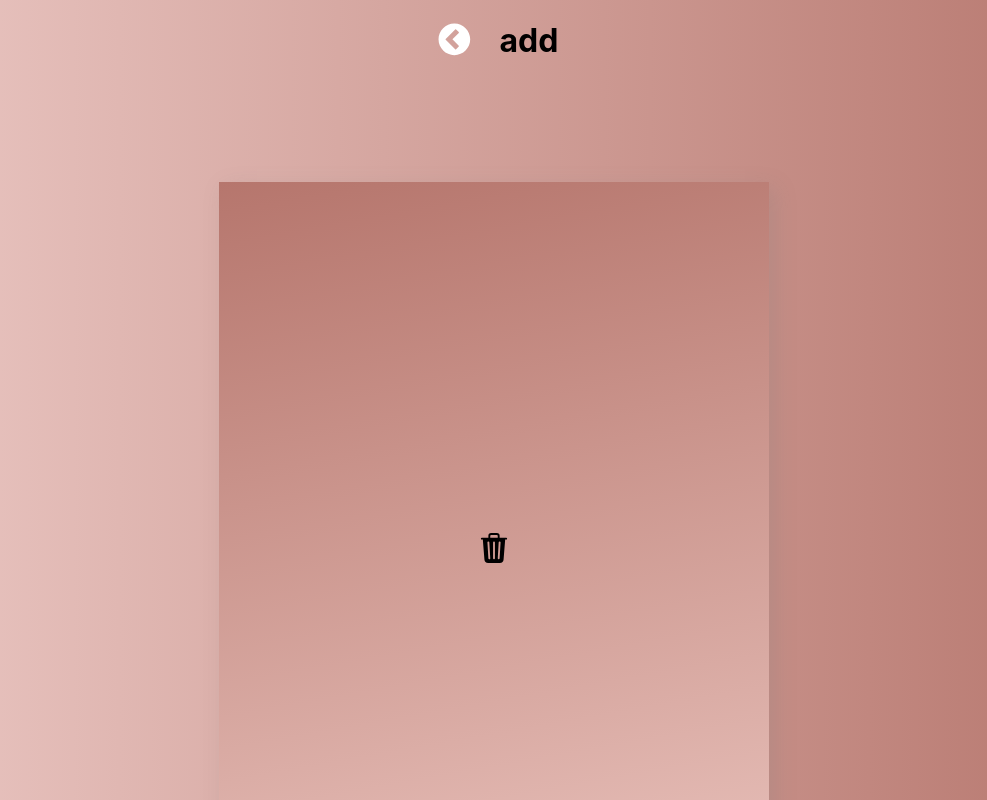
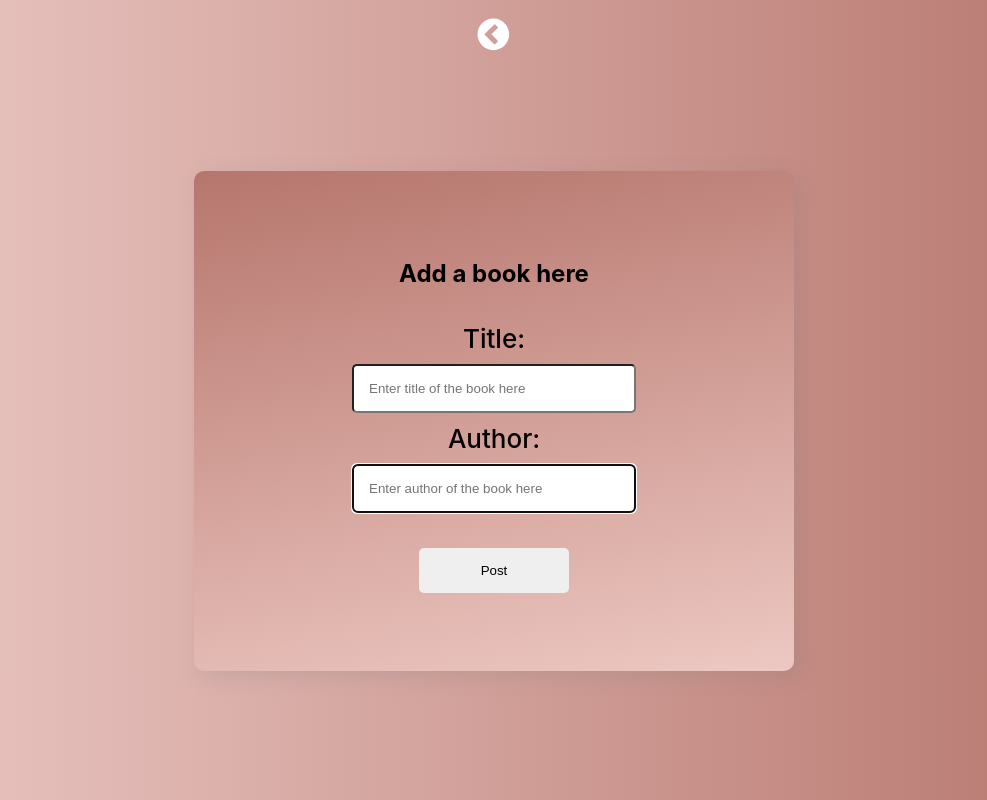
Before and after one commit to Neaa99/Nexer-case, a React (Create React App) app in the folder frontend/: page /add in a window 1280 px wide. Shown: the top 800 px of the page, without its empty margins (146-1133 px from the left). Built offline with nearby package versions, Linux system fonts and the light colour scheme; no server answers.

Commit message:
all function fixed

```diff
--- a/frontend/package.json
+++ b/frontend/package.json
@@ -3,6 +3,7 @@
   "version": "1.0.0",
   "private": true,
   "dependencies": {
+    "axios": "^0.27.2",
     "babel-eslint": "^10.0.3",
     "eslint": "^6.7.1",
     "eslint-config-airbnb": "^18.0.1",
--- a/frontend/src/App.js
+++ b/frontend/src/App.js
@@ -3,6 +3,8 @@ import { BrowserRouter, Routes, Route } from 'react-router-dom'
 
 import { AllBooks } from 'components/AllBooks'
 import { Details } from 'components/Details'
+import { AddBook } from 'components/AddBook'
+import { Search } from 'components/Search'
 
 export const App = () => {
 
@@ -12,6 +14,9 @@ export const App = () => {
           <Routes>
             <Route exact path="/" element={<AllBooks />}></Route>
             <Route exact path="/:title" element={<Details />}></Route>
+            <Route exact path="/add" element={<AddBook />}></Route>
+            <Route exact path="/search" element={<Search />}></Route>
+
             {/* <Route exact path='/:author' element={x}></Route> */}
 
             {/* <Route path="/404" element={<NotFound />}></Route>
--- /dev/null
+++ b/frontend/src/components/AddBook.js
@@ -0,0 +1,76 @@
+import React, { useState } from "react";
+import { useNavigate } from "react-router-dom";
+
+import { BackIcon } from "./BackIcon";
+
+export const AddBook = () => {
+
+    const [title, setTitle] = useState("");
+    const [author, setAuthor] = useState("");
+
+    const navigate = useNavigate()
+
+    const onBackButtonClick = () => {
+        navigate(-1);
+      };
+
+    const add = (e) => {
+        e.preventDefault();
+        fetch(`https://nexer-case-linneafrisk.herokuapp.com/add`, {
+          method: "POST",
+          headers: {
+            "Content-Type": "application/json",
+          },
+          body: JSON.stringify({
+            title,
+            author
+          }),
+        })
+          .then((res) => res.json())
+          .then((data) => {
+            if (data.success === false) {
+            } else {
+              navigate("/");
+            }
+          });
+      };
+
+    return (
+        <section className="form-container">
+        <button className="backLink" onClick={onBackButtonClick}>
+          <BackIcon />
+        </button>
+
+        <form className="add-form" onSubmit={(e) => add(e)}>
+        <h2 className="main-title">Add a book here</h2>
+
+        <div className="detailsInput">
+              <label>Title:</label>
+              <input
+                className="writeInput"
+                placeholder="Enter title of the book here"
+                type="text"
+                autoFocus={true}
+                value={title}
+                required
+                onChange={(e) => setTitle(e.target.value)}
+              />
+
+              <label>Author:</label>
+              <input
+                className="writeInput"
+                placeholder="Enter author of the book here"
+                type="text"
+                autoFocus={true}
+                value={author}
+                required
+                onChange={(e) => setAuthor(e.target.value)}
+              />
+            </div>
+            <button className="writeSubmit" type="submit">
+            Post
+          </button>
+        </form>
+        </section>
+    )
+}
--- a/frontend/src/components/AllBooks.js
+++ b/frontend/src/components/AllBooks.js
@@ -21,6 +21,24 @@ export const AllBooks = () => {
     <div>
       <h1 className="main-title">All books:</h1>
 
+      <div className='buttons'>
+        <button className="btn">
+        <Link
+              to={`/add`}
+              key={uniqid()}>
+                <p>Add a book</p>
+        </Link>
+        </button>
+
+        <button className="btn">
+        <Link
+              to={`/search`}
+              key={uniqid()}>
+                <p>Search for a book</p>
+        </Link>
+        </button>
+      </div>
+
       <section className='all-books'>
           {books.map((book) => (
             <Link
@@ -35,6 +53,7 @@ export const AllBooks = () => {
           ))}
       </section>
 
+
     </div>
   )
 }
--- a/frontend/src/components/DeleteBtn.js
+++ b/frontend/src/components/DeleteBtn.js
@@ -1,9 +1,21 @@
 import React from "react";
+import { useParams, useNavigate } from "react-router-dom";
+import axios from 'axios'
+
 
 export const DeleteBtn = () => {
 
+  const { title } = useParams()
+  const navigate = useNavigate()
+
+
     const handleDelete = async () => {
-
+        try {
+            await axios.delete(
+                `https://nexer-case-linneafrisk.herokuapp.com/books/${title}/delete`, { data: { title: title } }
+                );
+            navigate("/");
+          } catch (err) {}
     }
 
     return (
--- /dev/null
+++ b/frontend/src/components/Search.js
@@ -0,0 +1,58 @@
+import React, { useState } from "react";
+import { Link } from "react-router-dom";
+import uniqid from 'uniqid';
+
+
+export const Search = () => {
+
+    const [search, setSearch] = useState('')
+    const [active, setActive] = useState(false)
+
+    const btnHandler = () => {
+        setActive(!active)
+      }
+
+    const handleSubmit = (event) => {
+        event.preventDefault();
+        btnHandler()
+
+        fetch(`https://nexer-case-linneafrisk.herokuapp.com/books/${search}`)
+        .then((res) => res.json())
+        .then((data) => {
+            setSearch(data)
+            console.log(data)
+
+        })
+    }
+
+
+
+    return (
+        <section className="form-container">
+        <form className="search-form">
+        <label>Search:</label>
+            <input
+              className='writeInput'
+              type="text"
+            //   value={search}
+              onChange={(event) => setSearch(event.target.value)} />
+
+          <button className="search-button" type="submit" onClick={handleSubmit}>SEARCH</button>
+        </form>
+
+
+            <Link
+            to={`/${search.title}`}
+            key={uniqid()}>
+                <div className={active ? "info-details" : "info-details-closed"}>
+                <p>{search.title}</p>
+                <p>{search.author}</p>
+                </div>
+            </Link>
+
+
+
+
+        </section>
+    )
+}
--- a/frontend/src/index.css
+++ b/frontend/src/index.css
@@ -31,6 +31,12 @@ body {
   align-items: center;
   background: linear-gradient(350deg, #edc8c2, #B6766D);
   box-shadow: 6px 6px 20px rgba(122,122,122,0.212);
+  border-radius: 10px;
+
+}
+
+.info-title {
+  text-align: center;
 }
 
 .info-details:hover {
@@ -96,3 +102,105 @@ a:link {
   transition: 0.5s ease;
 
 }
+
+.form-container {
+  display: flex;
+  flex-direction: column;
+  align-items: center;
+}
+
+.add-form {
+  display: flex;
+  flex-direction: column;
+  justify-content: center;
+  width: 600px;
+  height: 500px;
+  background: linear-gradient(350deg, #edc8c2, #B6766D);
+  box-shadow: 6px 6px 20px rgba(122,122,122,0.212);
+  border-radius: 10px;
+  margin-top: 100px;
+}
+
+.detailsInput {
+  display: flex;
+  flex-direction: column;
+  text-align: center;
+  margin: 15px;
+}
+
+label {
+  font-size: 26px;
+  font-weight: 500;
+}
+
+.writeInput {
+  width: 250px;
+  padding: 15px;
+  border-radius: 5px;
+  align-self: center;
+  margin: 10px;
+}
+
+.writeSubmit {
+  width: 150px;
+  padding: 15px;
+  border-radius: 5px;
+  align-self: center;
+  margin: 10px;
+  cursor: pointer;
+  border: none;
+}
+
+.writeSubmit:hover {
+  box-shadow: 6px 6px 20px rgba(122,122,122,0.212);
+
+}
+
+.buttons {
+  margin: 20px;
+  display: flex;
+  justify-content: center;
+  gap: 20px;
+}
+
+.btn {
+  width: 150px;
+  border-radius: 5px;
+  align-self: center;
+  margin: 10px;
+  cursor: pointer;
+  border: none;
+  font-size: 16px;
+  transition: 1.5s ease;
+  background: rgba(255, 255, 255, 0.494);
+
+}
+
+.btn:hover {
+  box-shadow: 6px 6px 20px rgba(122,122,122,0.212);
+  background: linear-gradient(350deg, #edc8c2, #B6766D);
+
+}
+
+.search-form {
+  display: flex;
+  flex-direction: column;
+  align-items: center;
+  gap: 20px;
+  padding: 200px;
+}
+
+.search-button {
+  width: 150px;
+  padding: 15px;
+  border-radius: 5px;
+  align-self: center;
+  margin: 10px;
+  cursor: pointer;
+  border: none;
+}
+
+.search-button:hover {
+  box-shadow: 6px 6px 20px rgba(122,122,122,0.212);
+
+}
--- a/package.json
+++ b/package.json
@@ -12,6 +12,7 @@
     "@babel/core": "^7.17.9",
     "@babel/node": "^7.16.8",
     "@babel/preset-env": "^7.16.11",
+    "axios": "^0.27.2",
     "bcrypt": "^5.0.1",
     "cors": "^2.8.5",
     "crypto": "^1.0.1",
```
Also changed, not shown: 2 other files (tests, documents, lock files or other folders).
